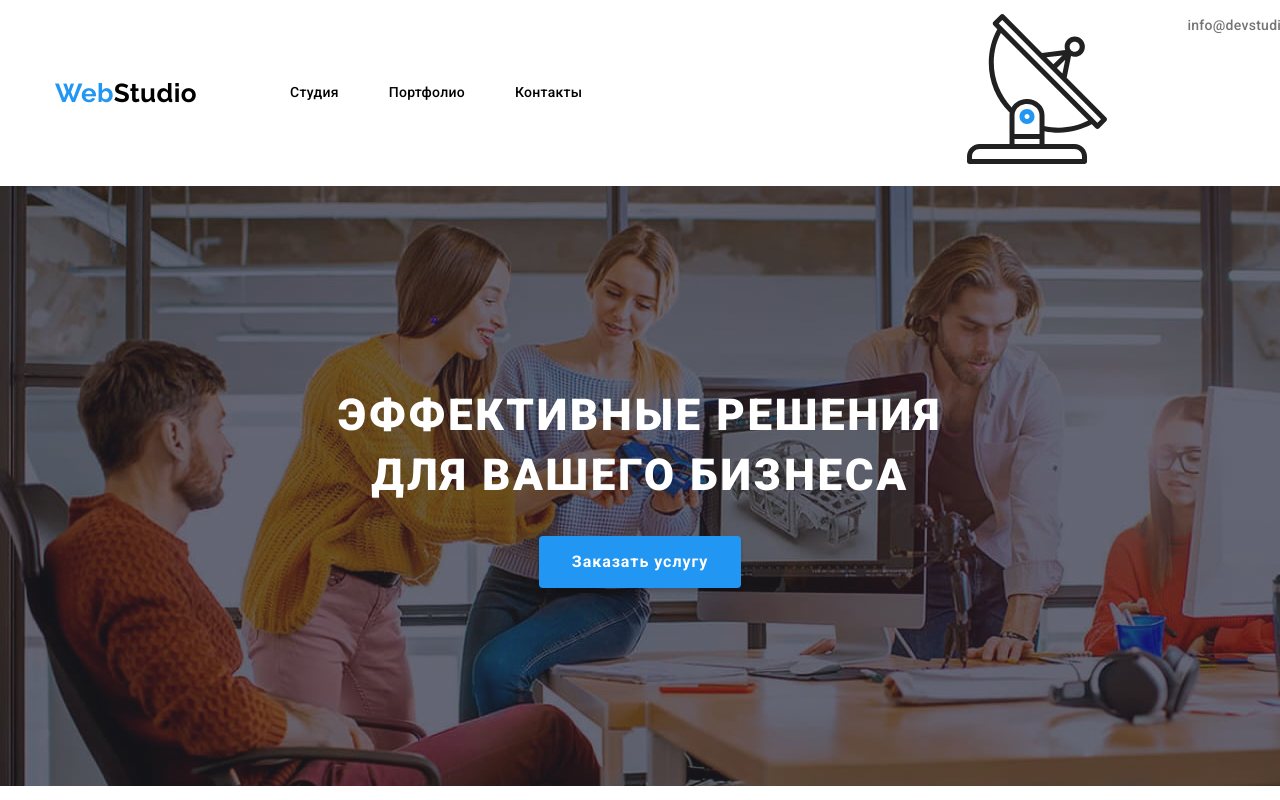
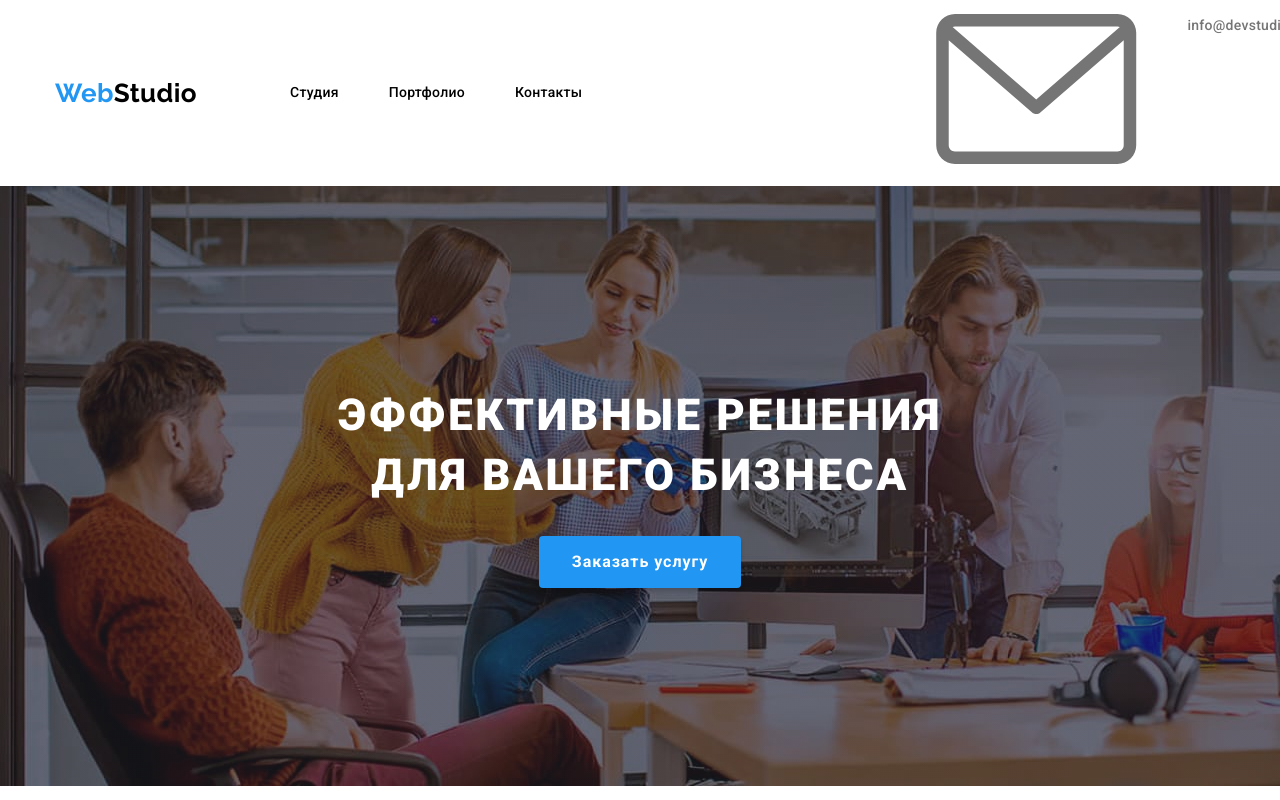
Before and after one commit to Bohdan-Oleksandrovych/goit-markup-hw-04, a plain HTML site: page index.html in a window 1280 px wide. Shown: the top 800 px of the page. Drawn offline with nearby package versions, Linux system fonts and the light colour scheme.

Commit message:
Update index.html

```diff
--- a/index.html
+++ b/index.html
@@ -22,7 +22,7 @@
     </ul>
 
     <ul class="nav">
-      <li >   <svg><use href="./css/symbol-defs.svg#antenna"></use></svg> </li>
+      <li >   <svg><use href="./css/symbol-defs.svg#envelope"></use></svg> </li>
         <li class=""><a href="mailto:info@devstudio.com" class="nav-link margin">info@devstudio.com</a></li>
       <li class="icon icon-smartphone"></li>
       <li class=""><a href="tel:+380961111111" class="nav-link">+380 96 111 11 11</a></li>
```
